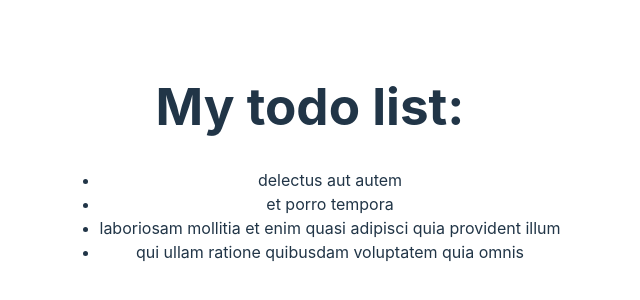
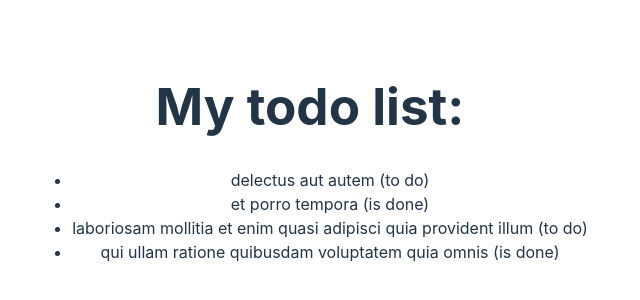
Before and after one commit to adeline64/cda-briefReact-brief3-react-todo-list, a React (Vite) app: page / in a window 1280 px wide. Shown: the part 238-538 px from the top of the page, without its empty margins (330-970 px from the left). Built offline with nearby package versions, Linux system fonts and the light colour scheme.

Commit message:
correction de TodoList.jsx

```diff
--- a/src/components/TodoList.jsx
+++ b/src/components/TodoList.jsx
@@ -1,4 +1,5 @@
 import React from "react";
+import TodoItem from "./TodoItem";
 
 function TodoList(props) {
   const { todos } = props;
@@ -7,15 +8,9 @@ function TodoList(props) {
       <h1>My todo list:</h1>
       <ul>
         {
-        /* make the list here */
-        // todos.map((todos) => <li key = {todos.id}>{todos.title},{todos.completed}</li>)
-          todos.map((todos)=>
-            <li
-              key={todos.id}
-            >
-              {todos.title}
-              {todos.completed}
-            </li>)
+          todos.map((todo) => (
+            <TodoItem key={todo.id} {...todo}/>
+          ))
         }
       </ul>
     </div>
```
